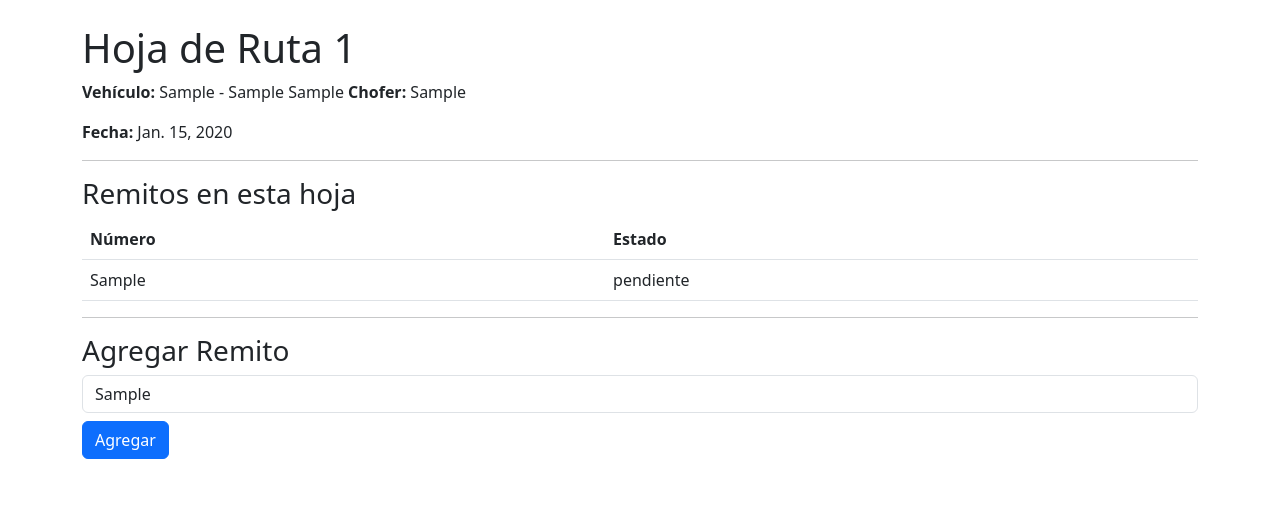
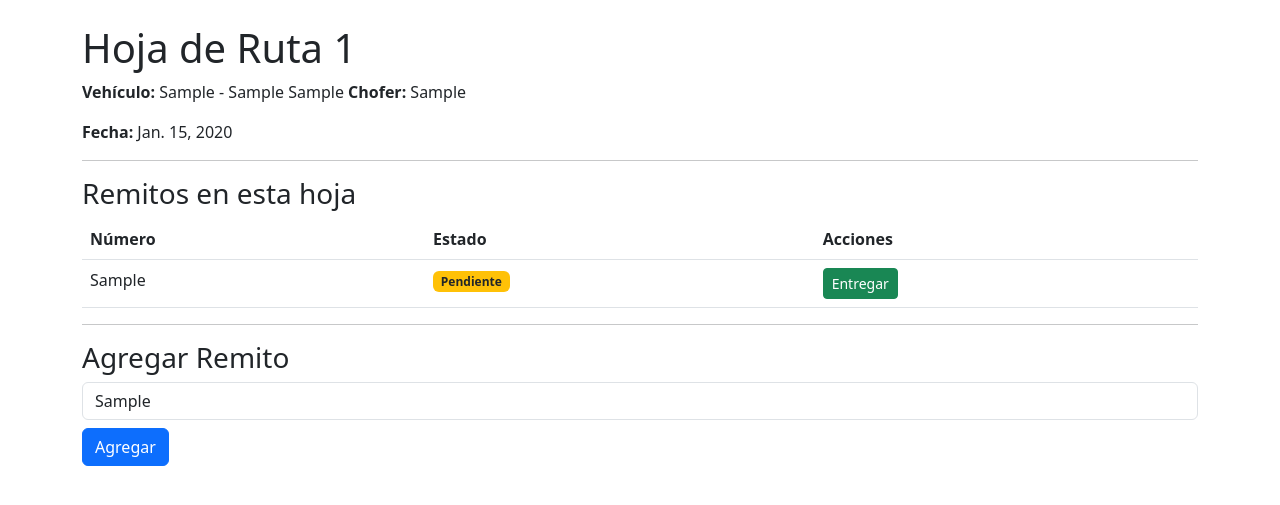
Before and after one commit to Positoo/intento-logisapp, a Django app: page /hojas_ruta/1 in a window 1280 px wide. Shown: the part 96-601 px from the top of the page. Run offline with Django 5.2, Linux system fonts and the light colour scheme; tables that the repository leaves empty hold one stand-in row (values such as "Sample post").

Commit message:
Se agrega funcionalidad para marcar remitos como entregados

```diff
--- a/remitos/templates/remitos/detalle_hoja.html
+++ b/remitos/templates/remitos/detalle_hoja.html
@@ -16,13 +16,31 @@
         <tr>
             <th>Número</th>
             <th>Estado</th>
+            <th>Acciones</th>
         </tr>
     </thead>
     <tbody>
         {% for detalle in detalles %}
         <tr>
             <td>{{ detalle.remito.numero }}</td>
-            <td>{{ detalle.remito.estado }}</td>
+            <td>
+                {% if detalle.remito.estado == 'pendiente' %}
+                    <span class="badge bg-warning text-dark">Pendiente</span>
+                {% elif detalle.remito.estado == 'en_ruta' %}
+                    <span class="badge bg-primary">En ruta</span>
+                {% elif detalle.remito.estado == 'entregado' %}
+                 <span class="badge bg-success">Entregado</span>
+                {% endif %}
+            </td>
+            <td>
+                {% if detalle.remito.estado != 'entregado' %}
+                        <a href="{% url 'entregar_remito' detalle.remito.id %}" class="btn btn-sm btn-success">
+                             Entregar
+                        </a>
+                {% else %}
+                    <span class="badge bg-success">Entregado</span>
+                {% endif %}
+            </td>
         </tr>
         {% empty %}
         <tr>
--- a/remitos/urls.py
+++ b/remitos/urls.py
@@ -1,6 +1,6 @@
 from django.urls import path
-from .views import lista_remitos, crear_remito, editar_remito, eliminar_remito, lista_hojas_ruta, crear_hoja, detalle_hoja
-
+#from .views import lista_remitos, crear_remito, editar_remito, eliminar_remito, lista_hojas_ruta, crear_hoja, detalle_hoja
+from .views import *
 urlpatterns = [
     path('remitos/', lista_remitos, name='lista_remitos'),
     path('remitos/nuevo/', crear_remito, name='crear_remito'),
@@ -9,4 +9,5 @@ urlpatterns = [
     path('lista_hojas_ruta/', lista_hojas_ruta, name='lista_hojas'),
     path('hojas_ruta/nueva/', crear_hoja, name='crear_hoja'),
     path('hojas_ruta/<int:id>', detalle_hoja, name='detalle_hoja'),
+    path('remitos/entregar/<int:id>/', entrega_remito, name='entregar_remito'),
 ]
--- a/remitos/views.py
+++ b/remitos/views.py
@@ -41,6 +41,17 @@ def editar_remito(request, id):
         form = RemitoForm(instance=remito)
 
     return render(request, 'remitos/editar_remito.html', {'form': form})
+
+#Marcar el remito como entregado
+def entrega_remito(request, id):
+    remito = get_object_or_404(Remito, id=id)
+
+    remito.estado = 'entregado'
+    remito.save()
+
+    #volver a la hoja con HTTP_REFERER o en caso de que falle, pasamos por defecto 'lista_hojas'
+    return redirect(request.META.get('HTTP_REFERER', 'lista_hojas'))
+
 
 #Eliminar remito
 def eliminar_remito(request, id):
```
